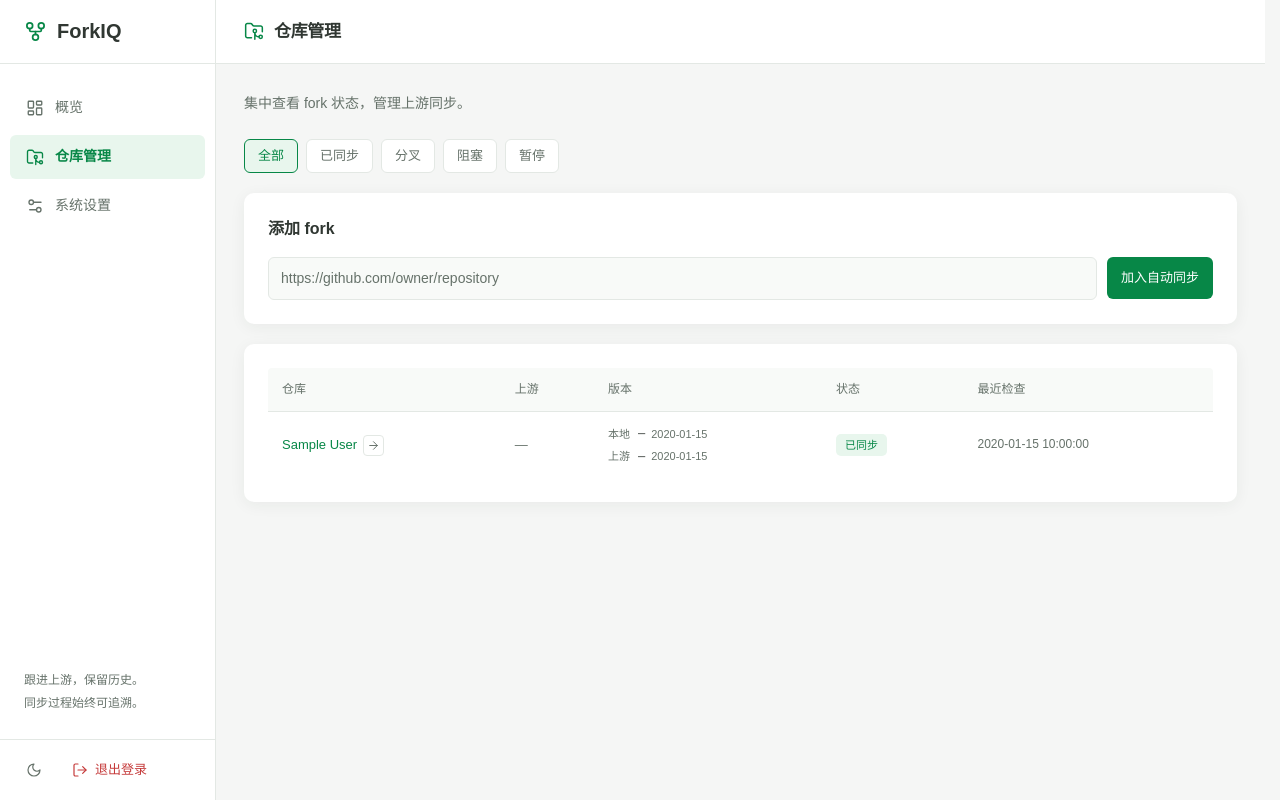
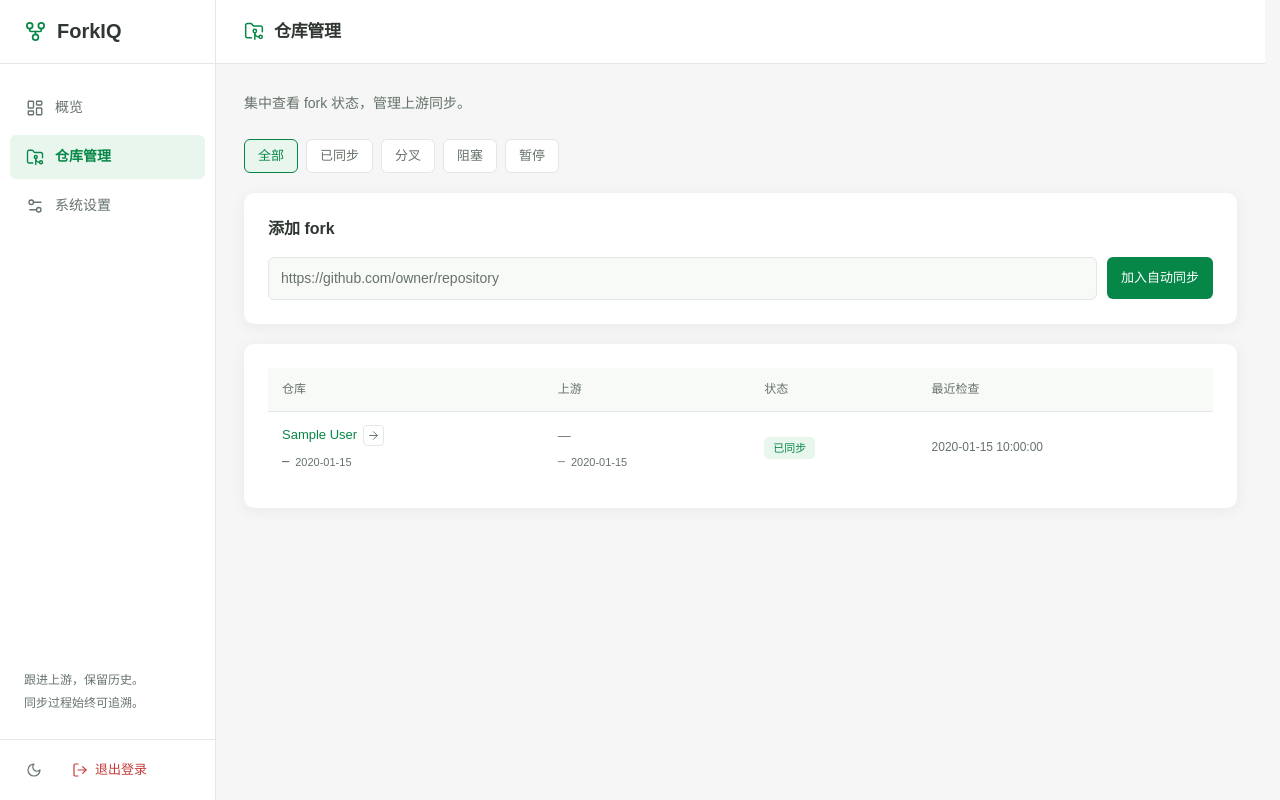
Before and after one commit to CaptainUnhappy/forkiq-safefork-controller, a FastAPI app: template app/templates/repos.html in a window 1280 px wide. Run offline with FastAPI, Linux system fonts and the light colour scheme; the template is opened without the code that fills it: most values are stand-ins (such as "Sample title", 1, 10 or a date in 2020); parts of the project's set-up code (start-up, migrations or seed data) failed here and were passed over.

Commit message:
feat: place version chips under repository and upstream names for row-wise comparison

```diff
--- a/DESIGN.html
+++ b/DESIGN.html
@@ -193,7 +193,7 @@ components:
 <h3>External links</h3>
 <p>仓库名与上游名以文本链接直接指向 <code>https://github.com/&lt;owner&gt;/&lt;repo&gt;</code>，在仓库列表、仓库详情与概览事件中保持一致。仓库列表保留仓库名的面板内详情链接，其右侧用图标入口打开 GitHub，图标为（13px）、<code>rounded.tag</code>、白底细边框，悬停转为浅绿底与主色边框。外部链接统一使用 <code>target="_blank"</code> 与 <code>rel="noopener"</code>；名称缺失时显示 <code>—</code>，不生成空链接。</p>
 <h3>Versions</h3>
-<p>仓库列表新增「版本」列，仓库详情用「上游版本」「fork 版本」两行展示。每侧版本由 <code>version_chip</code> 宏渲染：最近标签（存在时，绿色 <code>tag-version</code>）、12 位短 SHA（<code>mono</code>）与提交日期（<code>version-date</code>，<code>muted</code>）。列表列内以「本地 / 上游」两行并排（<code>version-row</code>）；标签取自各默认分支可达的最新标签，缺失时省略而不占位。版本信息随每次检查从同一批 GraphQL 节点更新，不额外增加请求。</p>
+<p>仓库列表把版本号直接放在仓库名与上游名下方（<code>version-line</code>），左右两列同层对齐，便于逐行比对本地与上游是否一致；仓库详情用「上游版本」「fork 版本」两行展示。每侧版本由 <code>version_chip</code> 宏渲染：最近标签（存在时，绿色 <code>tag-version</code>）、12 位短 SHA（<code>mono</code>）与提交日期（<code>version-date</code>，<code>muted</code>）。标签取自各默认分支可达的最新标签，缺失时省略而不占位。版本信息随每次检查从同一批 GraphQL 节点更新，不额外增加请求。</p>
 <p>仓库不再与上游相连（上游被删除、fork 被提升为独立仓库）时，仓库名或上游名后追加琥珀色 <code>tag-warn</code> 标签「上游已删除」，并保留在管理列表中，不自动移除。</p>
 <h3>Cards / Containers</h3>
 <p>卡片使用统一背景、圆角和轻阴影。表格嵌入卡片，表头与悬停使用 <code>surface</code>；错误提示允许长文本换行，不裁掉定位问题所需的信息。</p>
--- a/app/static/app.css
+++ b/app/static/app.css
@@ -123,10 +123,7 @@ tr:hover td { background: var(--surface); }
 .repos { min-width: 740px; }
 .repos td:first-child { font-weight: 500; }
 .repos td:nth-child(2) { overflow-wrap: anywhere; }
-.version-cell { white-space: nowrap; }
-.version-row { display: flex; align-items: center; gap: 6px; }
-.version-row + .version-row { margin-top: 3px; }
-.version-side { color: var(--muted); font-size: 11px; min-width: 24px; }
+.version-line { margin-top: 4px; white-space: nowrap; }
 .version-chip { display: inline-flex; align-items: center; gap: 6px; }
 .version-chip .tag-version { margin-left: 0; padding: 0; color: var(--primary); border: 0; background: none; font-weight: 500; }
 .version-chip .version-date { font-size: 11px; }
@@ -250,12 +247,11 @@ label.check { display: flex; align-items: center; gap: 8px; font-weight: 400; }
   .repos td, .events td { display: block; padding: 0; border: 0; min-width: 0; overflow-wrap: anywhere; }
   .repos td { grid-column: 1 / -1; }
   .repos td:first-child { font-size: 14px; }
-  .repos td:nth-child(4) { grid-row: 2; }
+  .repos td:nth-child(3) { grid-row: 2; }
   .repos td:nth-child(2) { grid-row: 3; }
-  .repos td:nth-child(3) { grid-row: 4; }
   .repos td[data-label] { font-size: 11px; white-space: normal; }
   .repos td[data-label]::before { content: attr(data-label) "："; }
-  .repos td.version-cell { white-space: nowrap; }
+  .repos .version-line { white-space: nowrap; }
   .events td:first-child { grid-column: 1 / -1; font-size: 11px; }
   .events td:nth-child(3) { grid-column: 2; grid-row: 2; font-size: 12px; }
   .events td:last-child { grid-column: 1 / -1; font-size: 12px; }
--- a/app/templates/repos.html
+++ b/app/templates/repos.html
@@ -28,14 +28,16 @@
     <section class="card">
       {% if repos %}
       <div class="table-wrap" role="region" aria-label="仓库列表" tabindex="0"><table class="repos">
-        <tr><th>仓库</th><th>上游</th><th>版本</th><th>状态</th><th>最近检查</th></tr>
+        <tr><th>仓库</th><th>上游</th><th>状态</th><th>最近检查</th></tr>
         {% for r in repos %}
         <tr>
-          <td><a href="/repos/{{ r.id }}">{{ r.full_name }}</a>{{ github_link(r.full_name, '在 GitHub 打开 fork') }}{% if r.mode == 'manual' %}<span class="tag">手工</span>{% endif %}{% if r.self_update_interval %}<span class="tag">自更新</span>{% endif %}{% if r.discovered %}<span class="tag">自动发现</span>{% endif %}{% if r.upstream_gone %}<span class="tag tag-warn">上游已删除</span>{% endif %}</td>
-          <td class="muted" data-label="上游">{{ repo_link(r.upstream_full_name) }}</td>
-          <td class="version-cell" data-label="版本">
-            <div class="version-row"><span class="version-side">本地</span>{{ version_chip(r.fork_sha, r.fork_tag, r.fork_commit_at) }}</div>
-            <div class="version-row"><span class="version-side">上游</span>{{ version_chip(r.upstream_sha, r.upstream_tag, r.upstream_commit_at) }}</div>
+          <td>
+            <div><a href="/repos/{{ r.id }}">{{ r.full_name }}</a>{{ github_link(r.full_name, '在 GitHub 打开 fork') }}{% if r.mode == 'manual' %}<span class="tag">手工</span>{% endif %}{% if r.self_update_interval %}<span class="tag">自更新</span>{% endif %}{% if r.discovered %}<span class="tag">自动发现</span>{% endif %}{% if r.upstream_gone %}<span class="tag tag-warn">上游已删除</span>{% endif %}</div>
+            <div class="version-line">{{ version_chip(r.fork_sha, r.fork_tag, r.fork_commit_at) }}</div>
+          </td>
+          <td class="muted" data-label="上游">
+            <div>{{ repo_link(r.upstream_full_name) }}</div>
+            <div class="version-line">{{ version_chip(r.upstream_sha, r.upstream_tag, r.upstream_commit_at) }}</div>
           </td>
           <td>{{ status(r.status) }}
               {% if r.last_error %}<div class="err-hint">{{ r.last_error }}</div>{% endif %}</td>
```
Also changed, not shown: DESIGN.md (+1 -1 lines).
